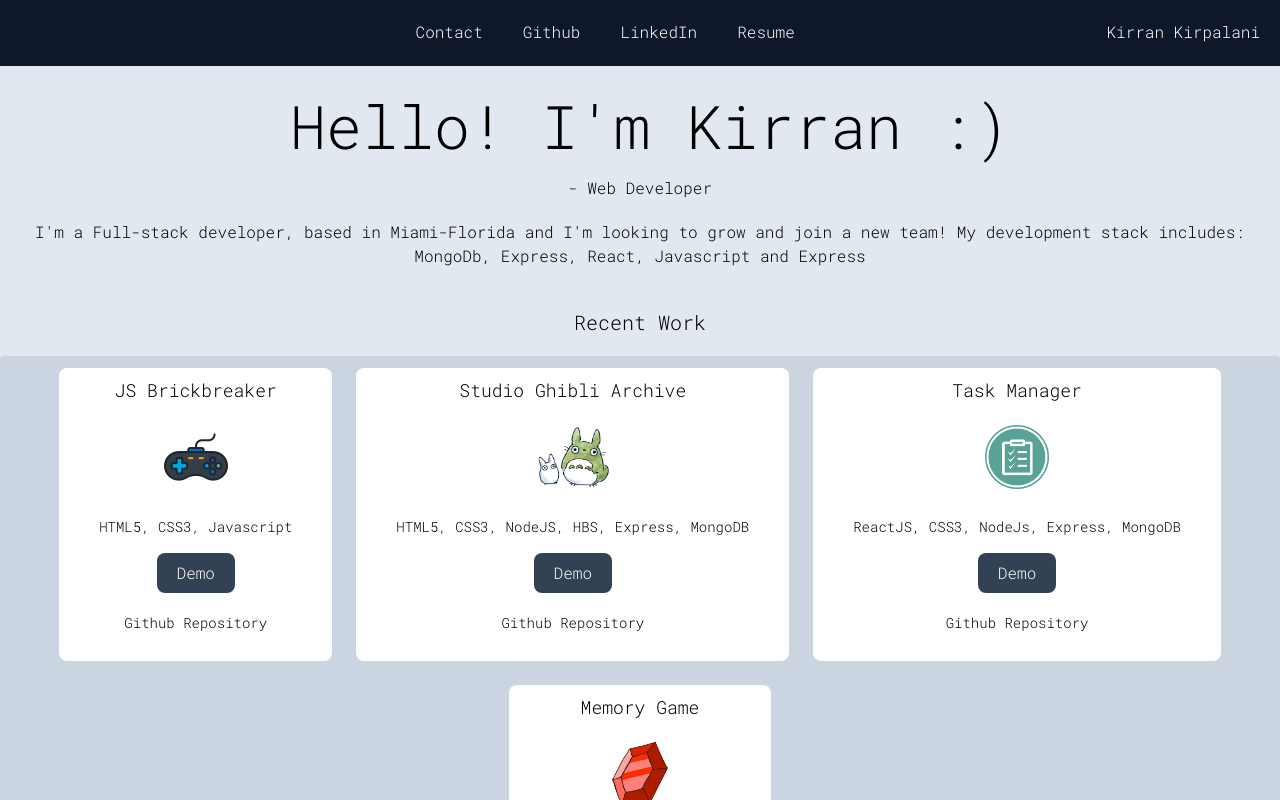
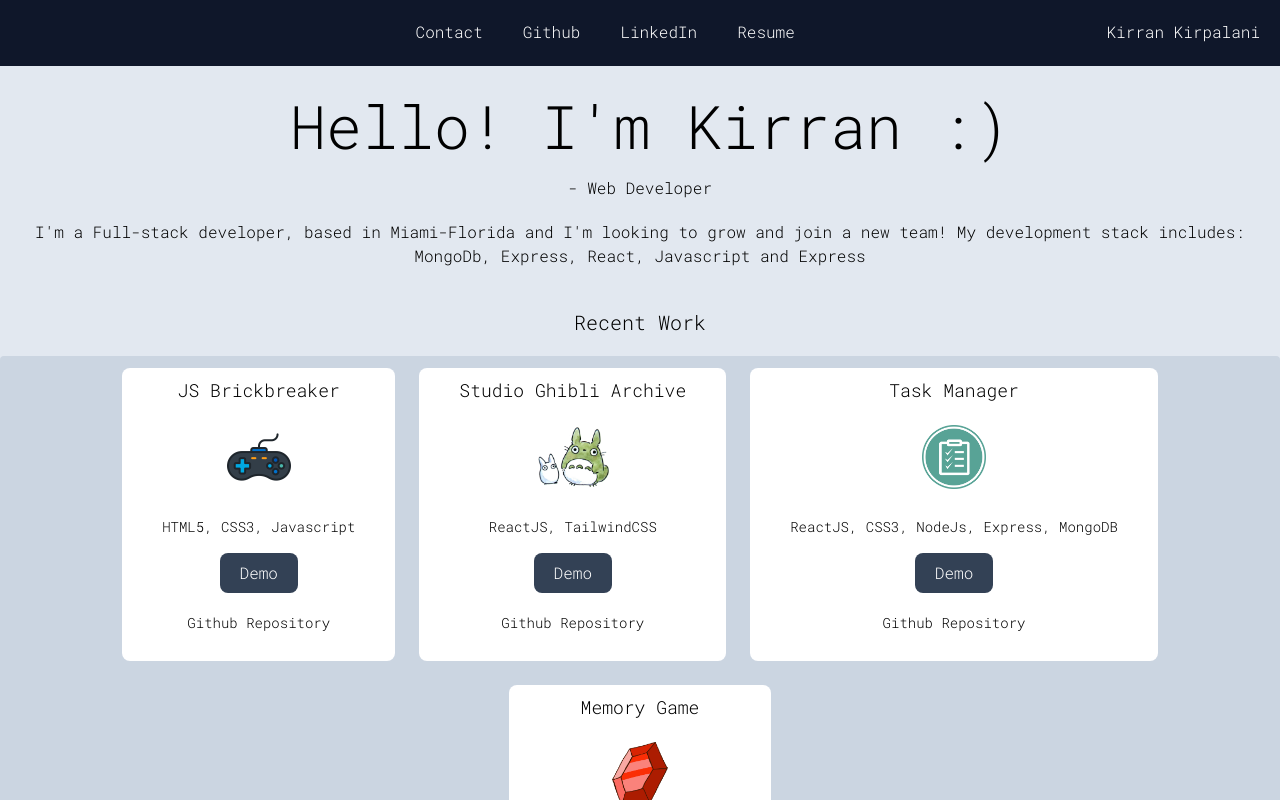
Before and after one commit to kirran01/portfolio-2023, a React (Vite) app: page / in a window 1280 px wide. Shown: the top 800 px of the page. Built offline with nearby package versions, Linux system fonts and the light colour scheme.

Commit message:
new proj

```diff
--- a/src/pages/home.jsx
+++ b/src/pages/home.jsx
@@ -20,10 +20,10 @@ const Home = () => {
         },
         {
             title: 'Studio Ghibli Archive',
-            stack: 'HTML5, CSS3, NodeJS, HBS, Express, MongoDB',
+            stack: 'ReactJS, TailwindCSS',
             image: Totoro,
-            repo: 'https://github.com/kirran01/Studio-Ghibli-Archive',
-            site: 'https://ghibliarchive.fly.dev/'
+            repo: 'https://github.com/kirran01/Ghibli-front',
+            site: 'https://silver-crostata-bb4757.netlify.app/'
         },
         {
             title: 'Task Manager',
```
